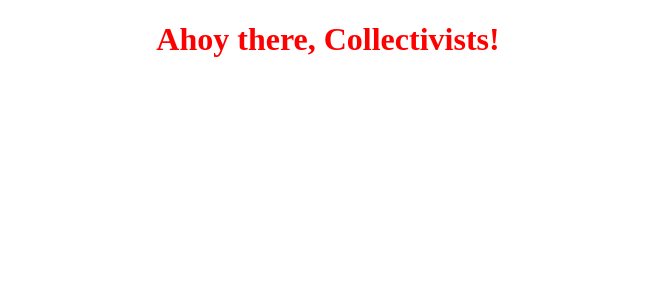
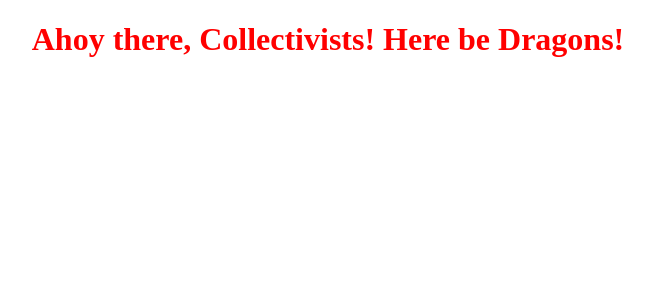
Before and after one commit to Folkwise-io/dc-portfolio-site, a React app in the folder packages/frontend/: page / in a window 1280 px wide. Shown: the top 300 px of the page, without its empty margins (312-965 px from the left). Built offline with nearby package versions, Linux system fonts and the light colour scheme.

Commit message:
add ndmn to pkg

```diff
--- a/packages/frontend/package.json
+++ b/packages/frontend/package.json
@@ -9,7 +9,8 @@
     "react-dom": "^17.0.2"
   },
   "scripts": {
-    "build": "webpack --mode production"
+    "build": "webpack --mode development",
+    "dev": "nodemon index.tsx"
   },
   "devDependencies": {
     "@babel/core": "^7.13.15",
--- a/packages/frontend/src/App.tsx
+++ b/packages/frontend/src/App.tsx
@@ -4,7 +4,7 @@ import "./style.css"
 const App = () => {
   return(
     <div className="title-box">
-      <h1 className="title">Ahoy there, Collectivists!</h1>
+      <h1 className="title">Ahoy there, Collectivists! Here be Dragons!</h1>
     </div>
   )
 }
```
Also changed, not shown: 2 other files (tests, documents, lock files or other folders).
